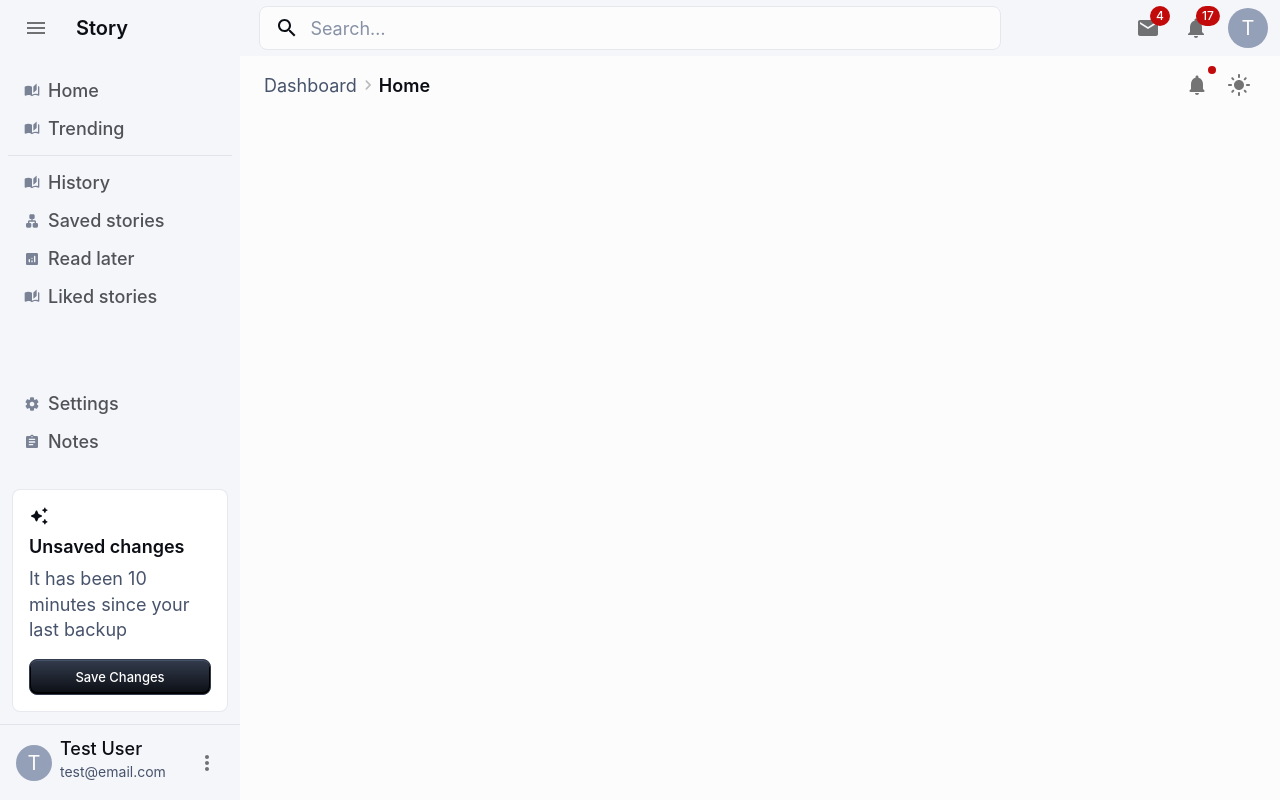
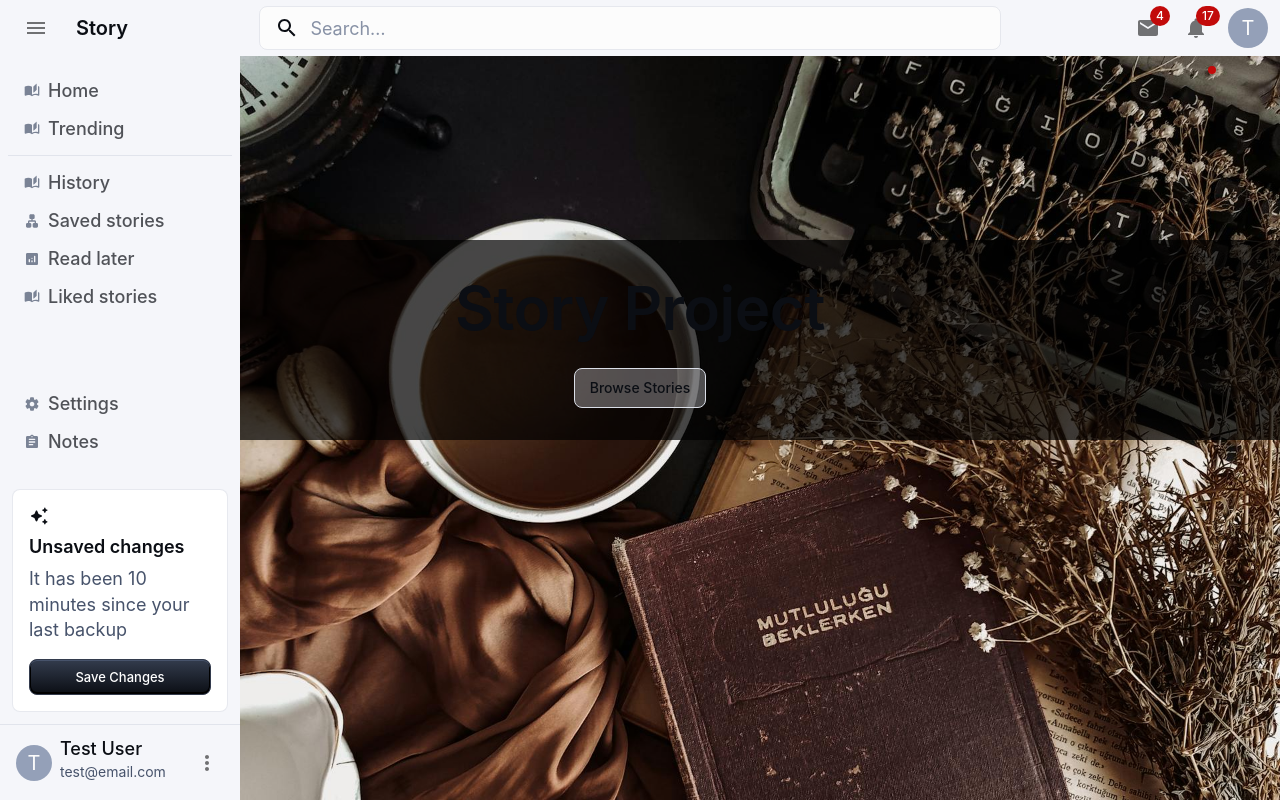
Before and after one commit to tmikov99/story-ui, a React (Vite) app: page /home in a window 1280 px wide. Built offline with nearby package versions, Linux system fonts and the light colour scheme.

Commit message:
Add home page (#16)

```diff
--- a/src/App.tsx
+++ b/src/App.tsx
@@ -14,6 +14,7 @@ import PageCreateLinks from './components/PageCreateLinks';
 import SignIn from './components/SignIn';
 import SignUp from './components/SignUp';
 import AppHeader from './components/AppHeader';
+import HomePage from './components/HomePage';
 
 
 let signedIn = true;
@@ -26,6 +27,7 @@ function App() {
           <Routes>
             <Route path="signIn" element={<SignIn />} />
             <Route path="signup" element={<SignUp />} />
+            <Route path="*" element={<HomePage />} />
           </Routes>
           :
           <Box sx={{ display: 'flex' }}>
@@ -54,6 +56,7 @@ function App() {
                   <Route path="/create" element={<PageCreateOverview />}/>
                   <Route path="/createPage" element={<PageCreate />}/>
                   <Route path="createLinks" element={<PageCreateLinks />}/>
+                  <Route path="/home" element={<HomePage />} />
                 </Routes>
               </Stack>
             </Box>
--- /dev/null
+++ b/src/components/HomePage.tsx
@@ -0,0 +1,30 @@
+import { Button, Typography } from '@mui/material';
+import Box from '@mui/material/Box';
+
+export default function HomePage() {
+  return (
+    <Box sx={{
+        position: 'fixed',
+        width: '100%',
+        top: 0,
+        right: 0,
+        margin: "0!important",
+        height: '100%',
+        backgroundImage: "url('src/assets/pexels-helloaesthe-small.jpg')",
+        backgroundRepeat: 'no-repeat',
+        backgroundSize: 'cover',
+        }}>
+            <Box sx={{
+                position: 'absolute',
+                top: '30%',
+                width: '100%',
+                textAlign: 'center',
+                padding: 4,
+                background: 'rgba(0, 0, 0, 0.7)',
+            }}>
+                <Typography variant='h1'>Story Project</Typography>
+                <Button sx={{marginTop: 3}} variant='outlined'>Browse Stories</Button>
+            </Box>
+    </Box>
+  );
+}
--- a/src/components/MenuContent.tsx
+++ b/src/components/MenuContent.tsx
@@ -25,7 +25,7 @@ const mainListItems2 = [
   { text: 'History', icon: <AutoStoriesRoundedIcon />, path: '/create'},
   { text: 'Saved stories', icon: <LanRoundedIcon />, path: '/createPage' },
   { text: 'Read later', icon: <AnalyticsRoundedIcon />, path: '/createLinks' },
-  { text: 'Liked stories', icon: <AutoStoriesRoundedIcon />, path: '#liked' },
+  { text: 'Liked stories', icon: <AutoStoriesRoundedIcon />, path: '/home' },
 ];
 
 const secondaryListItems = [
```
Also changed, not shown: src/assets/pexels-helloaesthe-small.jpg (added), 1 other file (tests, documents, lock files or other folders).
